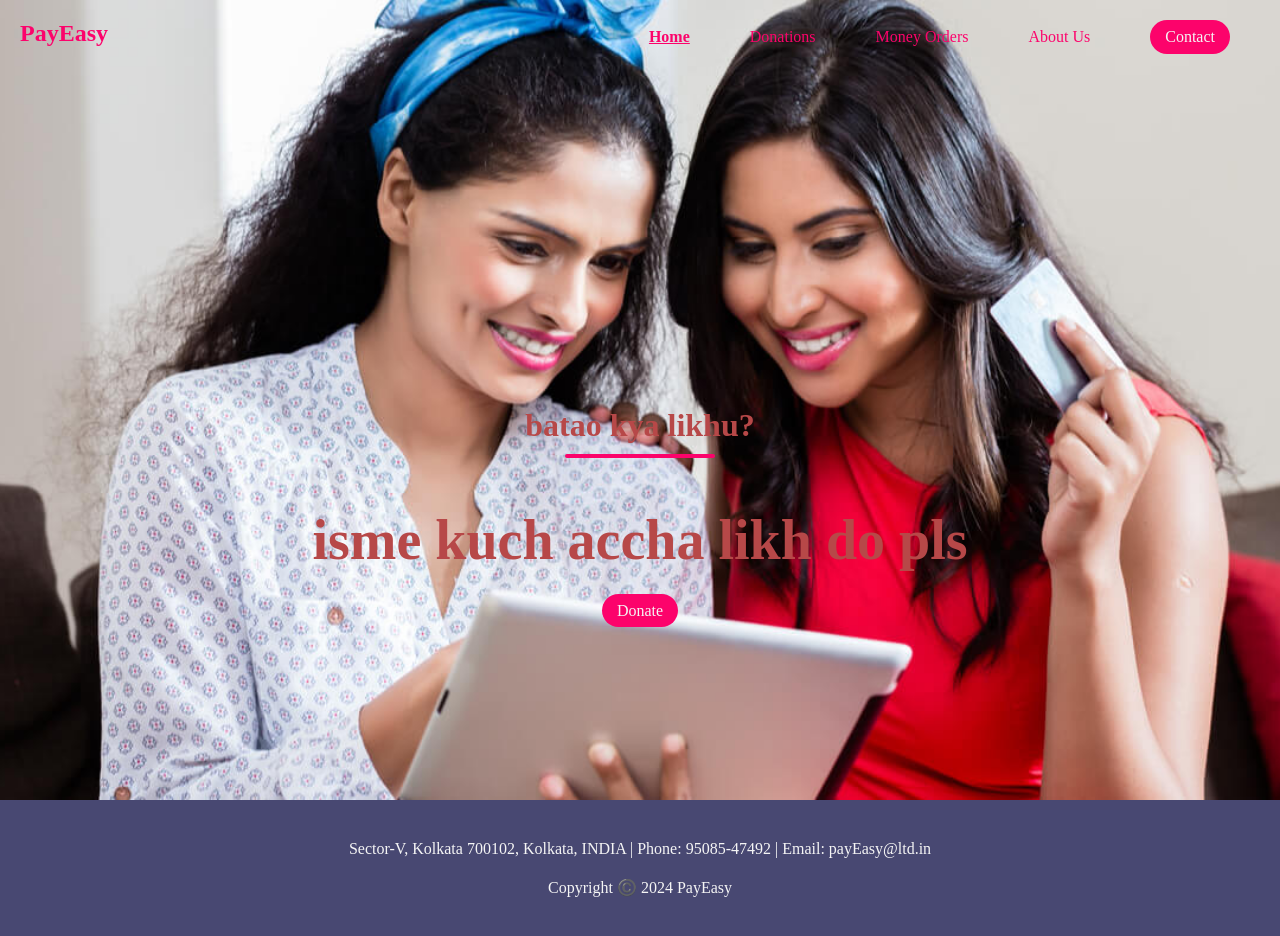
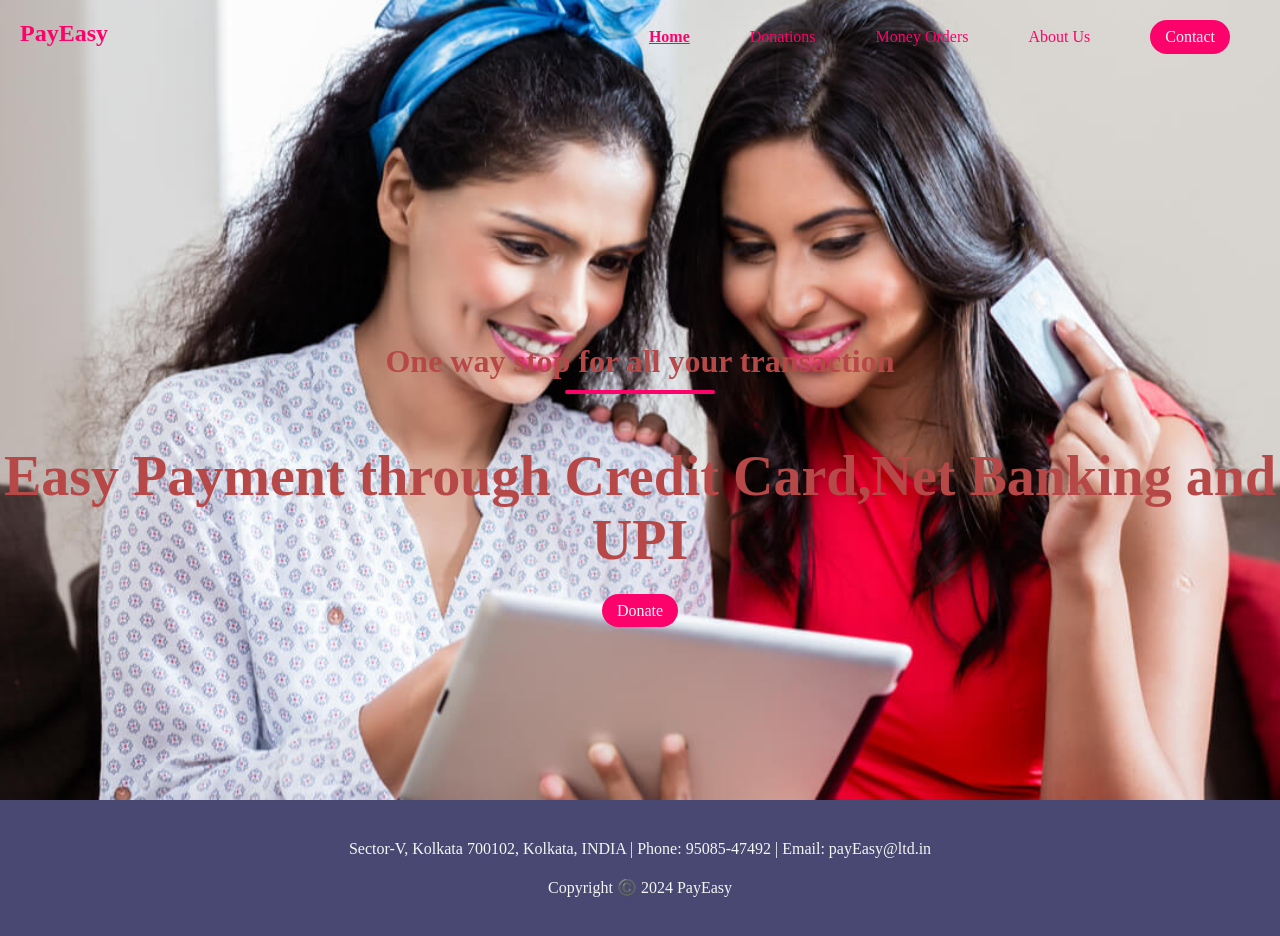
Before and after one commit to AdrijaChau/payeasy, a plain HTML site: page index.html in a window 1280 px wide. Drawn offline with Linux system fonts and the light colour scheme.

Commit message:
Update index.html

```diff
--- a/index.html
+++ b/index.html
@@ -18,9 +18,9 @@
   </nav>
   <header>
     <div class="header-content">
-      <h2>batao kya likhu?</h2>
+      <h2>One way stop for all your transaction</h2>
       <div class="line"></div>
-      <h1>isme kuch accha likh do pls</h1>
+      <h1>Easy Payment through Credit Card,Net Banking and UPI</h1>
       <a href="payment.html" class="ctn">Donate</a>
     </div>
   </header>
```
